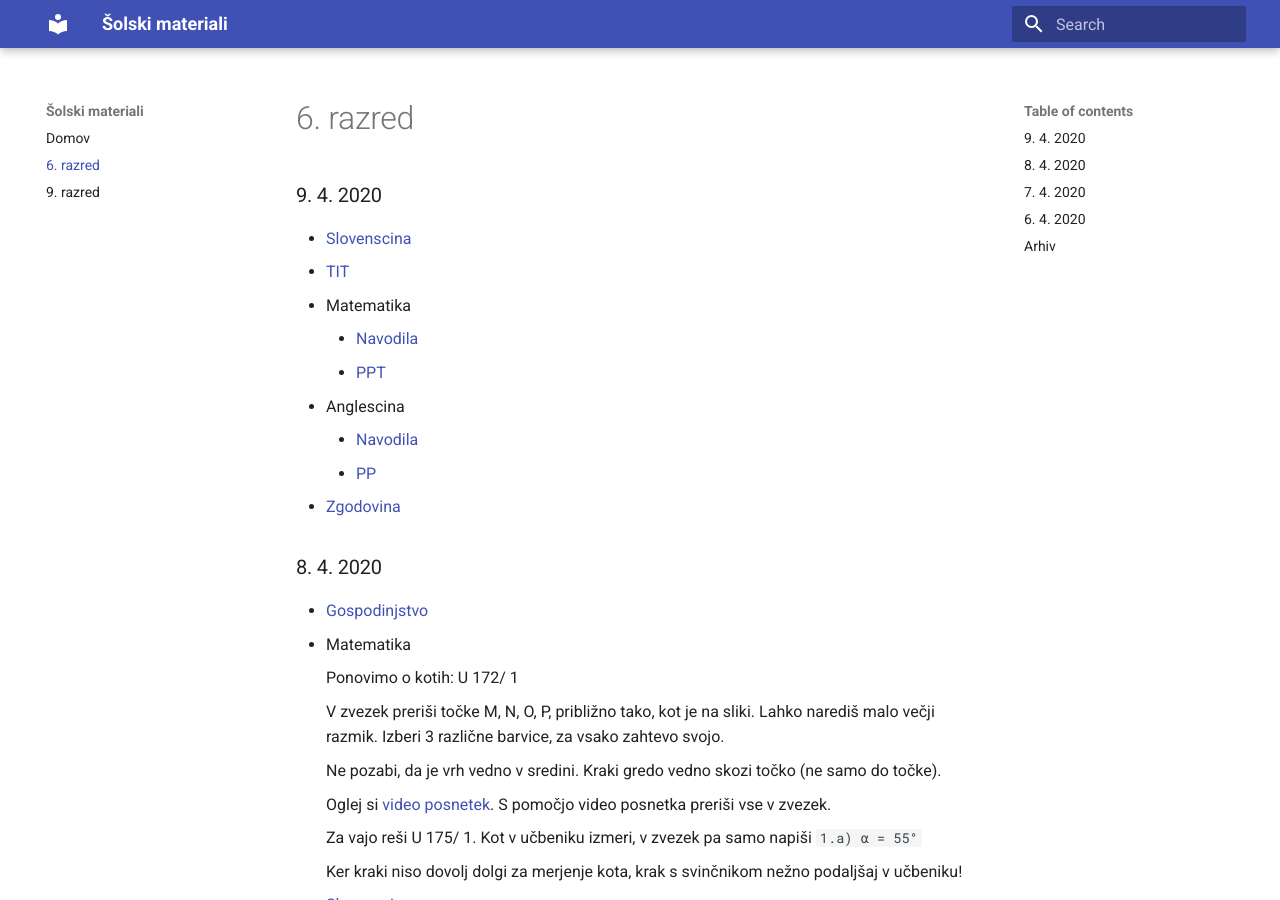
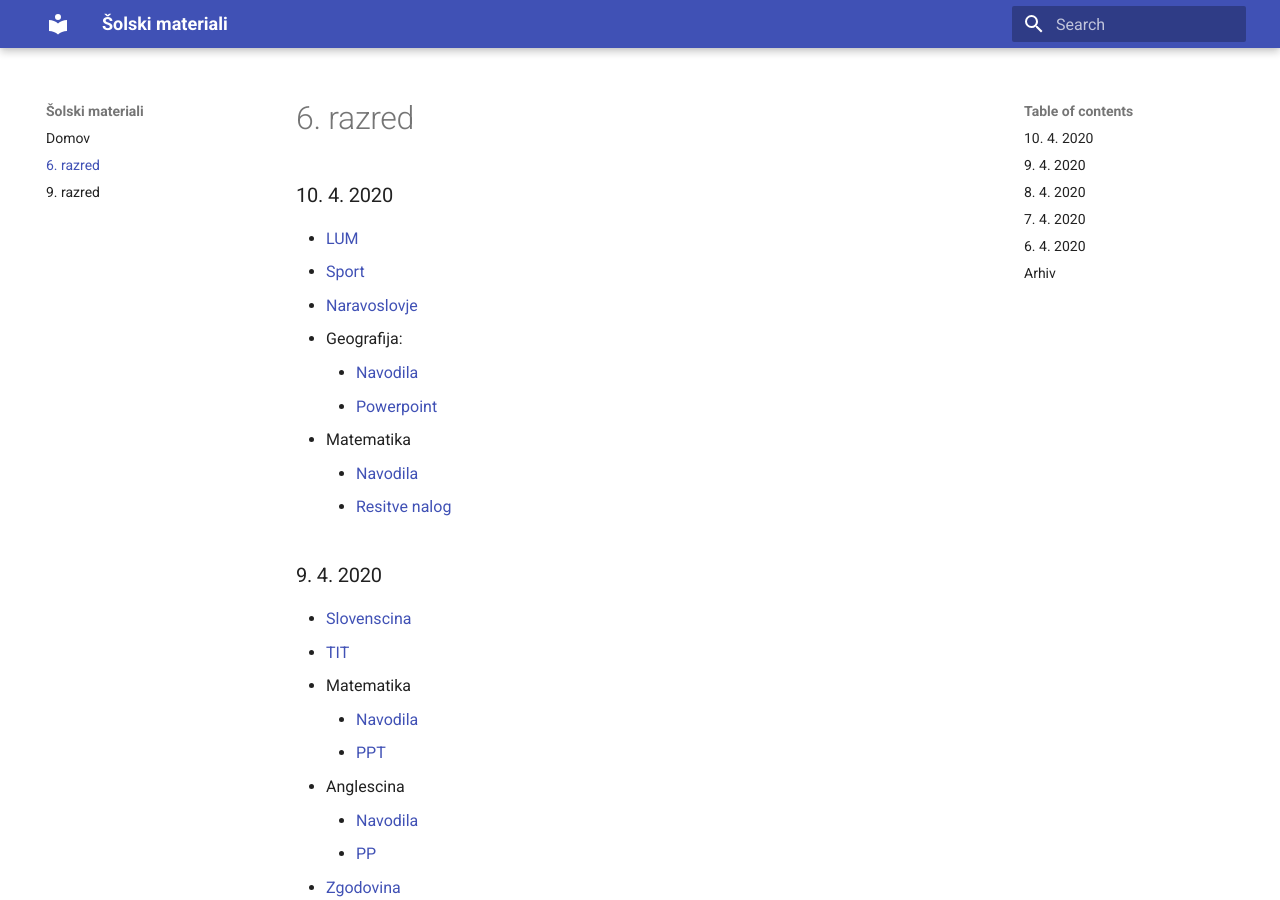
Before and after one commit to skyflyer/solski-materiali, an MkDocs documentation site: the page built from docs/6razred/index.md, in a window 1280 px wide and 900 px high. Built offline with MkDocs 1.6.1 and Material for MkDocs 9.7.7, drawn with Linux system fonts in a browser that asks for light colours.

Commit message:
10. 4. 2020 - 6. razred

```diff
--- a/docs/6razred/index.md
+++ b/docs/6razred/index.md
@@ -2,6 +2,19 @@
 title: 6. razred
 summary: ucna snov za 6. razred
 ---
+
+### 10. 4. 2020
+
+* [LUM](lum/2020-04-10-lum.pdf)
+* [Sport](https://ucilnice.arnes.si/mod/folder/view.php?id=1037329)
+* [Naravoslovje](naravoslovje/2020-04-10-naravoslovje.pdf)
+* Geografija:
+    * [Navodila](geografija/2020-04-10-geografija.pdf)
+    * [Powerpoint](geografija/2020-04-10-geografija-pp.pdf)
+* Matematika
+    * [Navodila](matematika/2020-04-10-matematika.pdf)
+    * [Resitve nalog](matematika/2020-04-10-matematika.jpg)
+
 
 ### 9. 4. 2020
 
```
Also changed, not shown: 6 other files.
